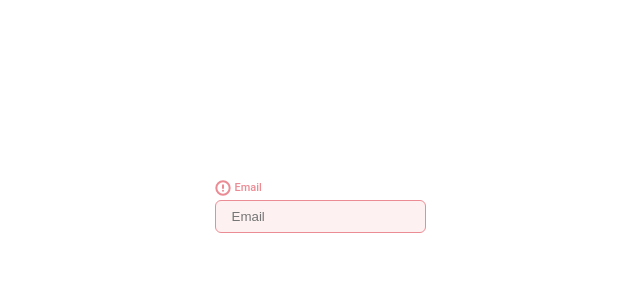
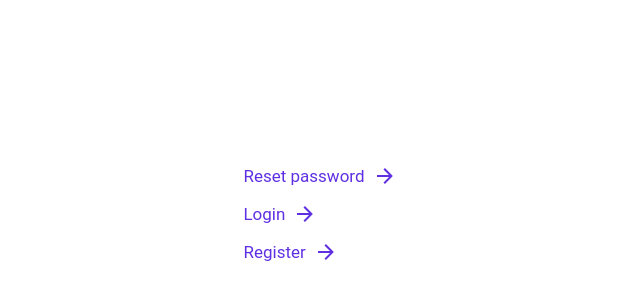
Before and after one commit to Thomasevano/design-system-hetic, a Vue app: page / in a window 1280 px wide. Shown: the part 186-486 px from the top of the page, without its empty margins (320-960 px from the left). Built offline with nearby package versions, Linux system fonts and the light colour scheme.

Commit message:
style(Home): Styling Homepage

```diff
--- a/src/pages/Home.vue
+++ b/src/pages/Home.vue
@@ -1,17 +1,20 @@
 <template>
-  <TextField label="Email" placeholder="Email" inputState="error" />
+  <div class="home">
+    <LinkButton text="Reset password" linkUrl="/reset"/>
+    <LinkButton text="Login" linkUrl="/login"/>
+    <LinkButton text="Register" linkUrl="/register"/>
+  </div>
 </template>
 
 <script>
 import '../styles/main.scss';
-import TextField from "../components/TextField/TextField.vue";
+import LinkButton from "../components/LinkButton/LinkButton.vue";
 
 export default {
   name: 'Home',
 
   components: {
-    TextField,
+    LinkButton,
   },
 }
-
 </script>
--- a/src/styles/main.scss
+++ b/src/styles/main.scss
@@ -11,6 +11,13 @@
 
 html {
   font-family: $main-font;
+}
+
+.home {
+  display: flex;
+  flex-direction: column;
+  justify-content: space-between;
+  height: 100px;
 }
 
 .form-page {
@@ -34,6 +41,12 @@ html {
       margin-top: $tiny-space;
     }
   }
+
+  .register-form, .reset-password-form {
+    .button--primary {
+      margin-top: $tiny-space;
+    }
+  }
 }
 
 @media (min-width: 767px) {
@@ -49,5 +62,10 @@ html {
     .reset-password-form {
       margin-top: 2 * $small-space;
     }
+    .register-form, .reset-password-form {
+      .button--primary {
+        margin-top: 2* $small-space;
+      }
+    }
   }
 }
```
